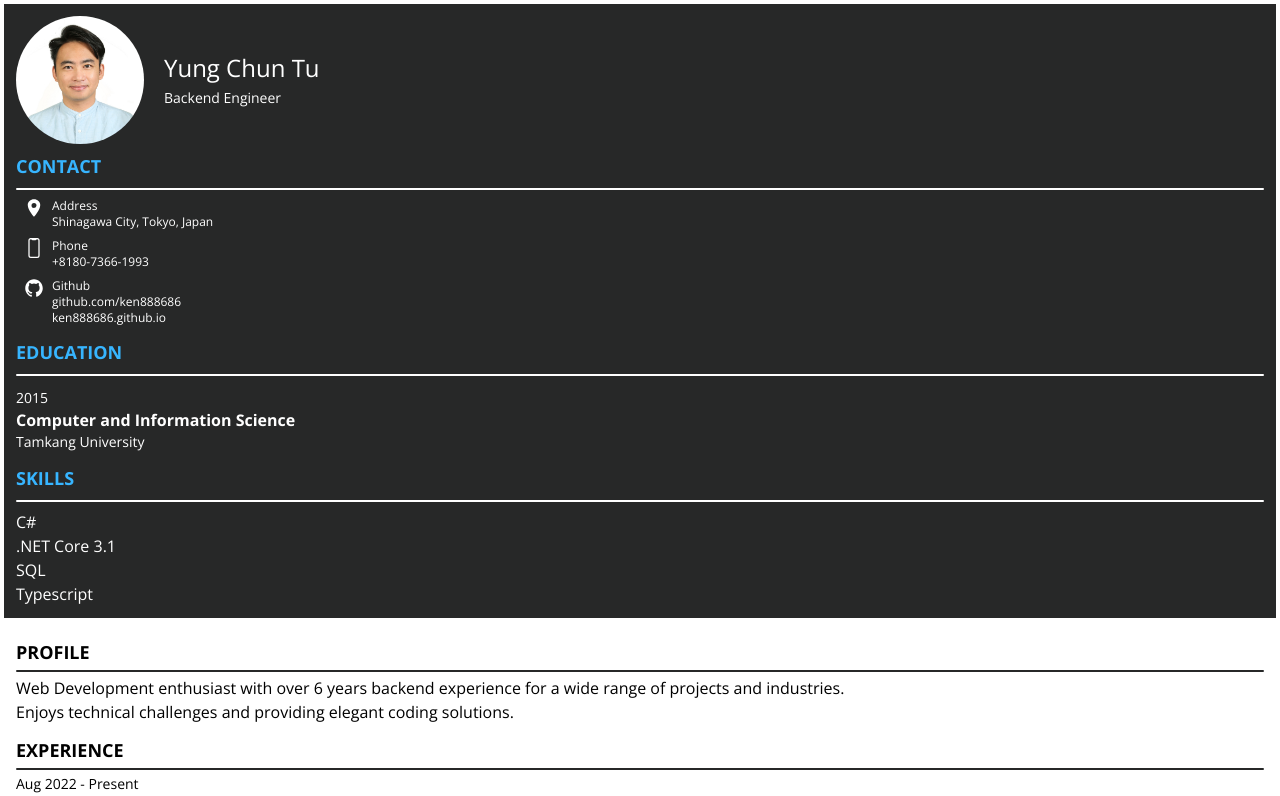
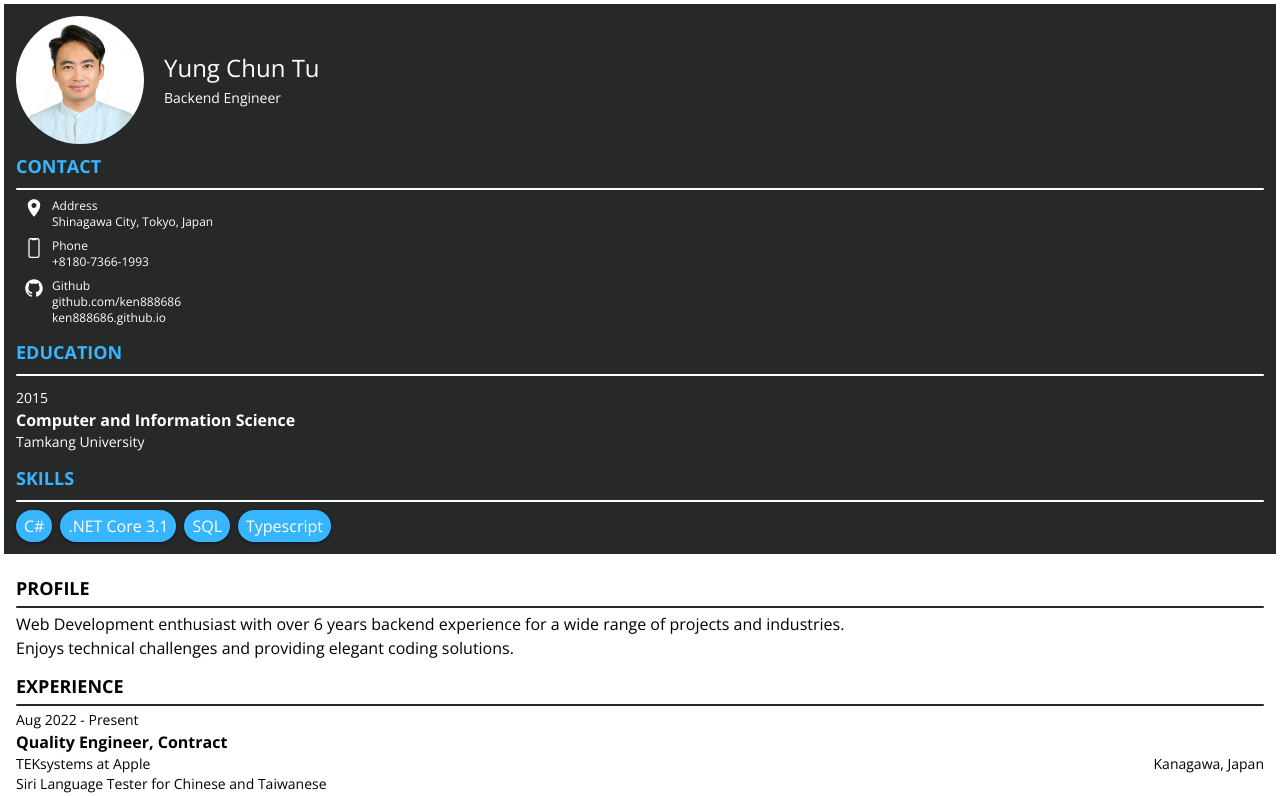
Before and after one commit to ken888686/Resume, a React (Vite) app: page / in a window 1280 px wide. Shown: the top 796 px of the page. Built offline with nearby package versions, Linux system fonts and the light colour scheme.

Commit message:
update tag

```diff
--- /dev/null
+++ b/src/components/Sidebar/Hashtag.tsx
@@ -0,0 +1,9 @@
+import React from 'react';
+
+function Hashtag({ title }: { title: string }) {
+  return (
+    <span className='rounded-full -bg--primary px-2 py-1 shadow shadow-gray-900'>{title}</span>
+  );
+}
+
+export default Hashtag;
--- a/src/components/Sidebar/Skill.tsx
+++ b/src/components/Sidebar/Skill.tsx
@@ -1,16 +1,17 @@
 import React from 'react';
 import Separator from '../Common/Separator';
+import Hashtag from './Hashtag';
 
 function Skill() {
   return (
     <div className=''>
       <h3 className='text-lg font-bold uppercase -text--primary'>skills</h3>
       <Separator />
-      <ul className='-text--light'>
-        <li>C#</li>
-        <li>.NET Core 3.1</li>
-        <li>SQL</li>
-        <li>Typescript</li>
+      <ul className='flex items-center gap-2 -text--light'>
+        <Hashtag title='C#' />
+        <Hashtag title='.NET Core 3.1' />
+        <Hashtag title='SQL' />
+        <Hashtag title='Typescript' />
       </ul>
     </div>
   );
```
